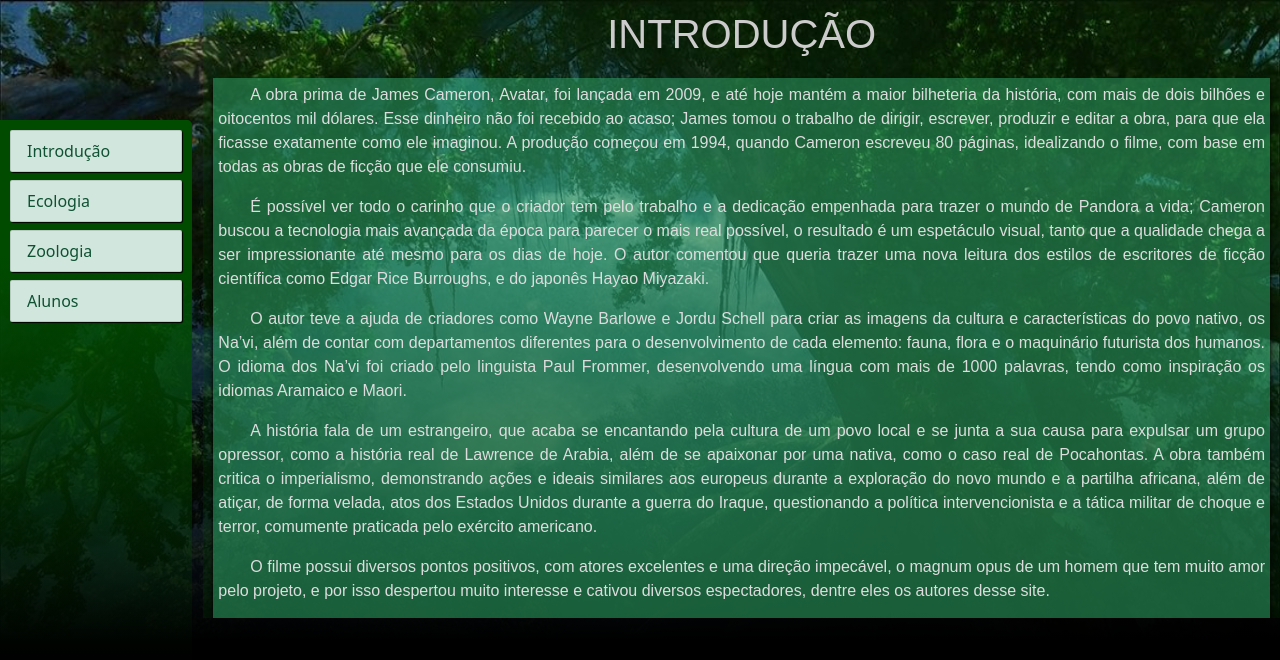
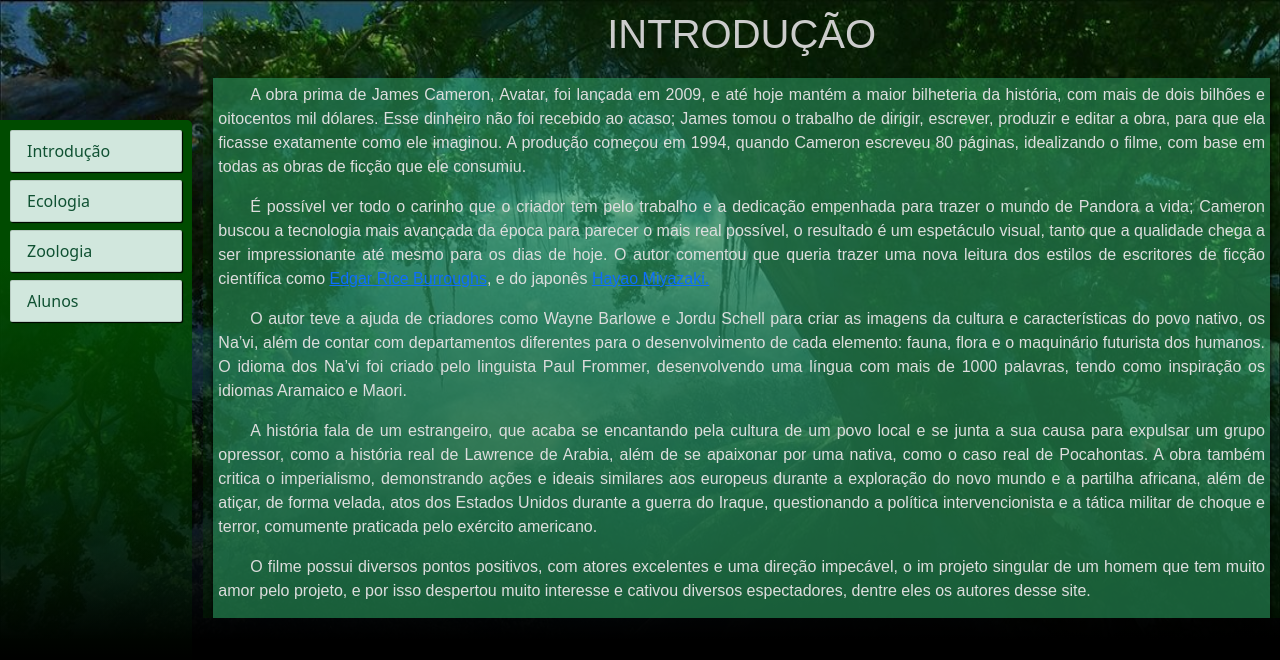
Before and after one commit to Calebzaw/PPCC, a React (Create React App) app: page /introducao in a window 1280 px wide. Shown: the top 660 px of the page. Built offline with nearby package versions, Linux system fonts and the light colour scheme.

Commit message:
hyper link e magnum opus

```diff
--- a/src/pages/introducao/index.js
+++ b/src/pages/introducao/index.js
@@ -36,7 +36,7 @@ export default function Intro(){
             <Body>
                 <TextArea>
                     <p>
-                    A obra prima de James Cameron, Avatar, foi lançada em 2009, e até hoje mantém a maior bilheteria da história,
+                        A obra prima de James Cameron, Avatar, foi lançada em 2009, e até hoje mantém a maior bilheteria da história,
                         com mais de dois bilhões e oitocentos mil dólares. Esse dinheiro não foi recebido ao acaso; James tomou o trabalho de dirigir,
                         escrever, produzir e editar a obra, para que ela ficasse exatamente como ele imaginou. A produção começou em 1994,
                         quando Cameron escreveu 80 páginas, idealizando o filme, com base em todas as obras de ficção que ele consumiu.
@@ -45,7 +45,7 @@ export default function Intro(){
                         É possível ver todo o carinho que o criador tem pelo trabalho e a dedicação empenhada para trazer o mundo de Pandora a vida;
                         Cameron buscou a tecnologia mais avançada da época para parecer o mais real possível, o resultado é um espetáculo visual,
                         tanto que a qualidade chega a ser impressionante até mesmo para os dias de hoje. O autor comentou que queria trazer uma nova
-                        leitura dos estilos de escritores de ficção científica como Edgar Rice Burroughs, e do japonês Hayao Miyazaki.
+                        leitura dos estilos de escritores de ficção científica como <a href='https://en.m.wikipedia.org/wiki/Edgar_Rice_Burroughs'>Edgar Rice Burroughs</a>, e do japonês <a href='https://en.m.wikipedia.org/wiki/Hayao_Miyazaki'>Hayao Miyazaki.</a>
                     </p>
                     <p>
                         O autor teve a ajuda de criadores como Wayne Barlowe e Jordu Schell para criar as imagens da cultura e características do povo
@@ -61,7 +61,7 @@ export default function Intro(){
                         intervencionista e a tática militar de choque e terror, comumente praticada pelo exército americano.
                     </p>
                     <p>
-                        O filme possui diversos pontos positivos, com atores excelentes e uma direção impecável, o magnum opus de um homem que tem muito
+                        O filme possui diversos pontos positivos, com atores excelentes e uma direção impecável, o im projeto singular de um homem que tem muito
                         amor pelo projeto, e por isso despertou muito interesse e cativou diversos espectadores, dentre eles os autores desse site.
                     </p>
                     <p>
```
